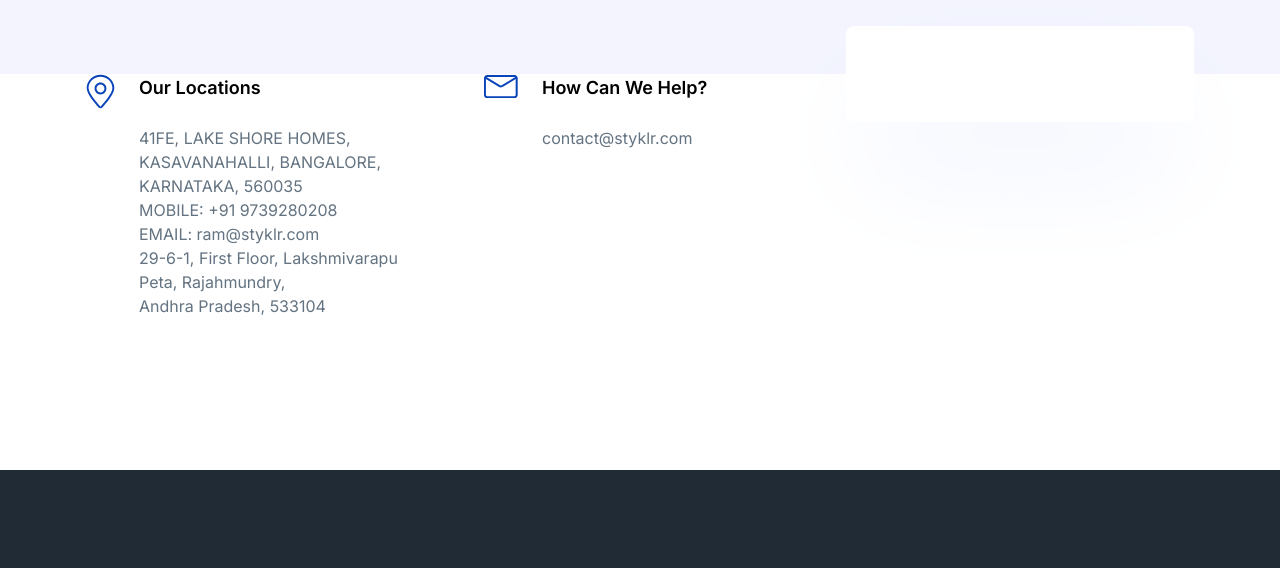
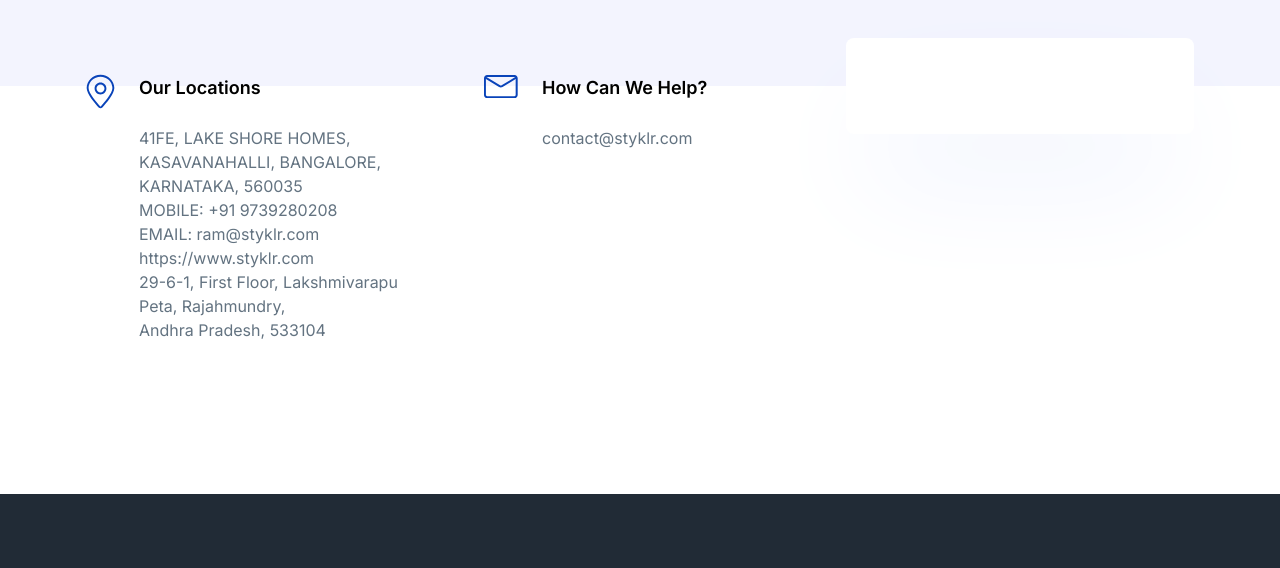
Before and after one commit to styklr/styklr.github.io, a Gatsby site: page / in a window 1280 px wide. Shown: the part 5020-5588 px from the top of the page. Built offline with nearby package versions, Linux system fonts and the light colour scheme; Gatsby itself is replaced by a stand-in of ours.

Commit message:
Updated contact info

```diff
--- a/src/pages/index.tsx
+++ b/src/pages/index.tsx
@@ -2236,6 +2236,7 @@ xmlns="http://www.w3.org/2000/svg" fill="none" stroke-width="1.5" stroke="curren
             KARNATAKA, 560035<br/>
             MOBILE: +91 9739280208<br/>
             EMAIL: ram@styklr.com
+            https://www.styklr.com
                     </p>
                     <p className="text-base text-body-color">
                     29-6-1, First Floor,
```
